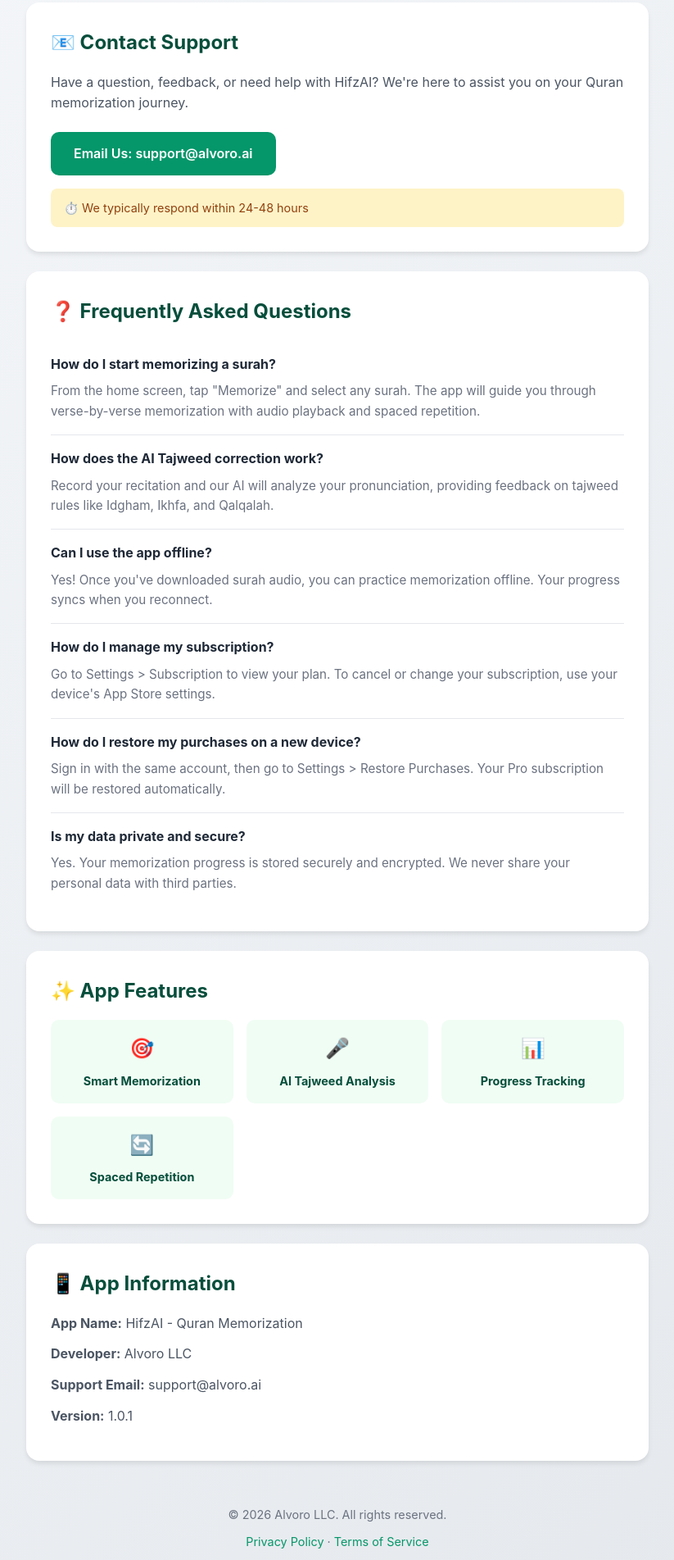
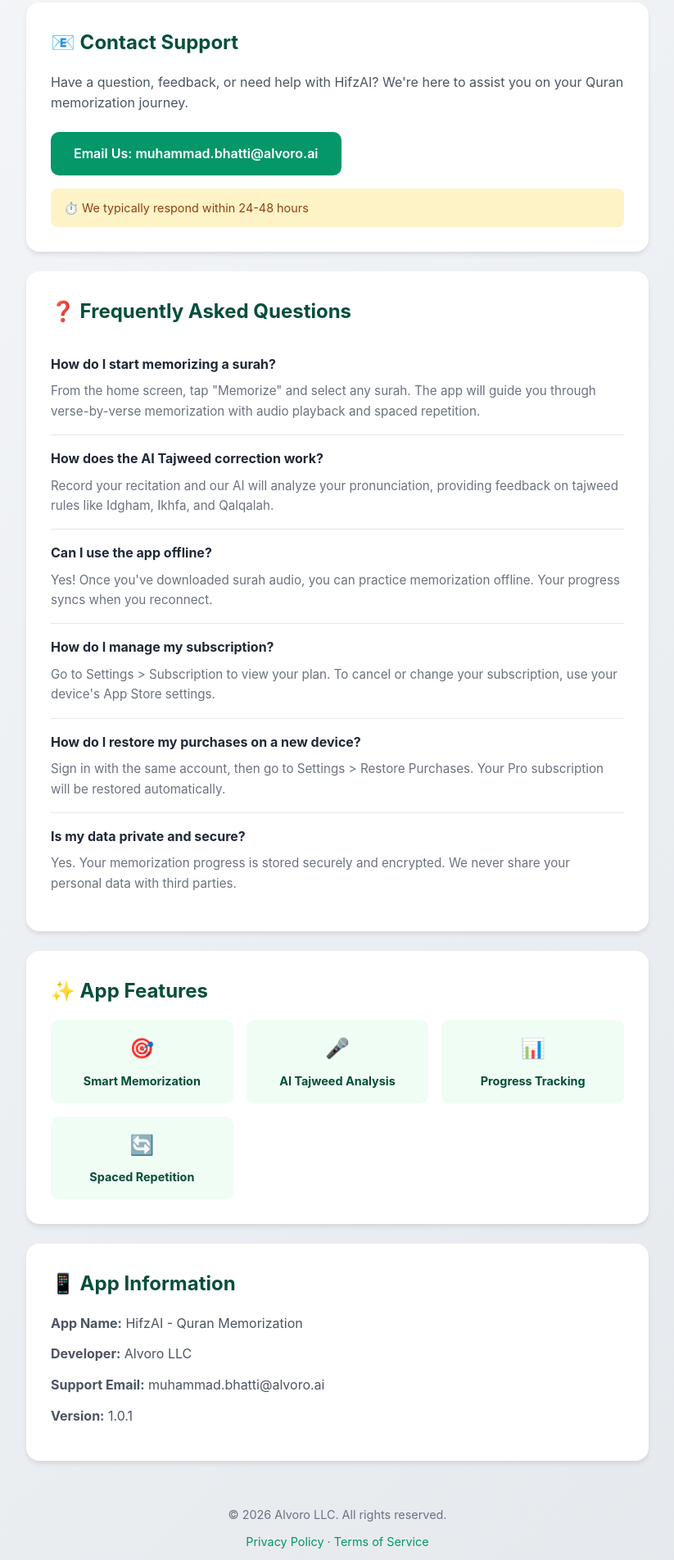
Before and after one commit to bilal0310/hifzai-support, a plain HTML site: page index.html in a window 1280 px wide. Shown: the part 289-2192 px from the top of the page at 82% size, without its empty margins (228-1051 px from the left). Drawn offline with Linux system fonts and the light colour scheme.

Commit message:
Update support email to muhammad.bhatti@alvoro.ai

```diff
--- a/index.html
+++ b/index.html
@@ -168,7 +168,7 @@
         <div class="card">
             <h2>📧 Contact Support</h2>
             <p>Have a question, feedback, or need help with HifzAI? We're here to assist you on your Quran memorization journey.</p>
-            <a href="mailto:support@alvoro.ai" class="contact-btn">Email Us: support@alvoro.ai</a>
+            <a href="mailto:muhammad.bhatti@alvoro.ai" class="contact-btn">Email Us: muhammad.bhatti@alvoro.ai</a>
             <div class="response-time">
                 ⏱️ We typically respond within 24-48 hours
             </div>
@@ -234,7 +234,7 @@
             <h2>📱 App Information</h2>
             <p><strong>App Name:</strong> HifzAI - Quran Memorization</p>
             <p><strong>Developer:</strong> Alvoro LLC</p>
-            <p><strong>Support Email:</strong> support@alvoro.ai</p>
+            <p><strong>Support Email:</strong> muhammad.bhatti@alvoro.ai</p>
             <p><strong>Version:</strong> 1.0.1</p>
         </div>
 
```
